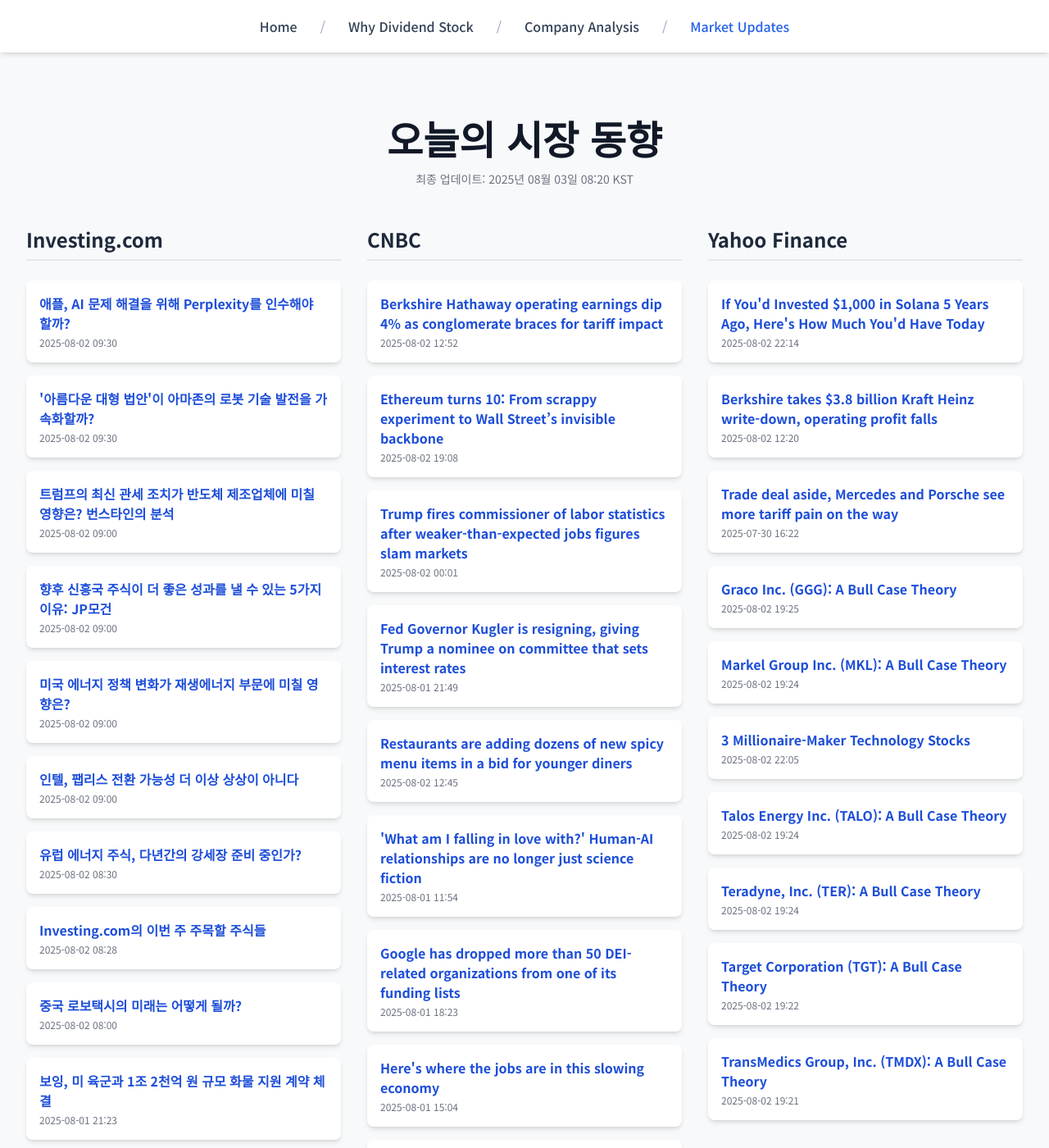
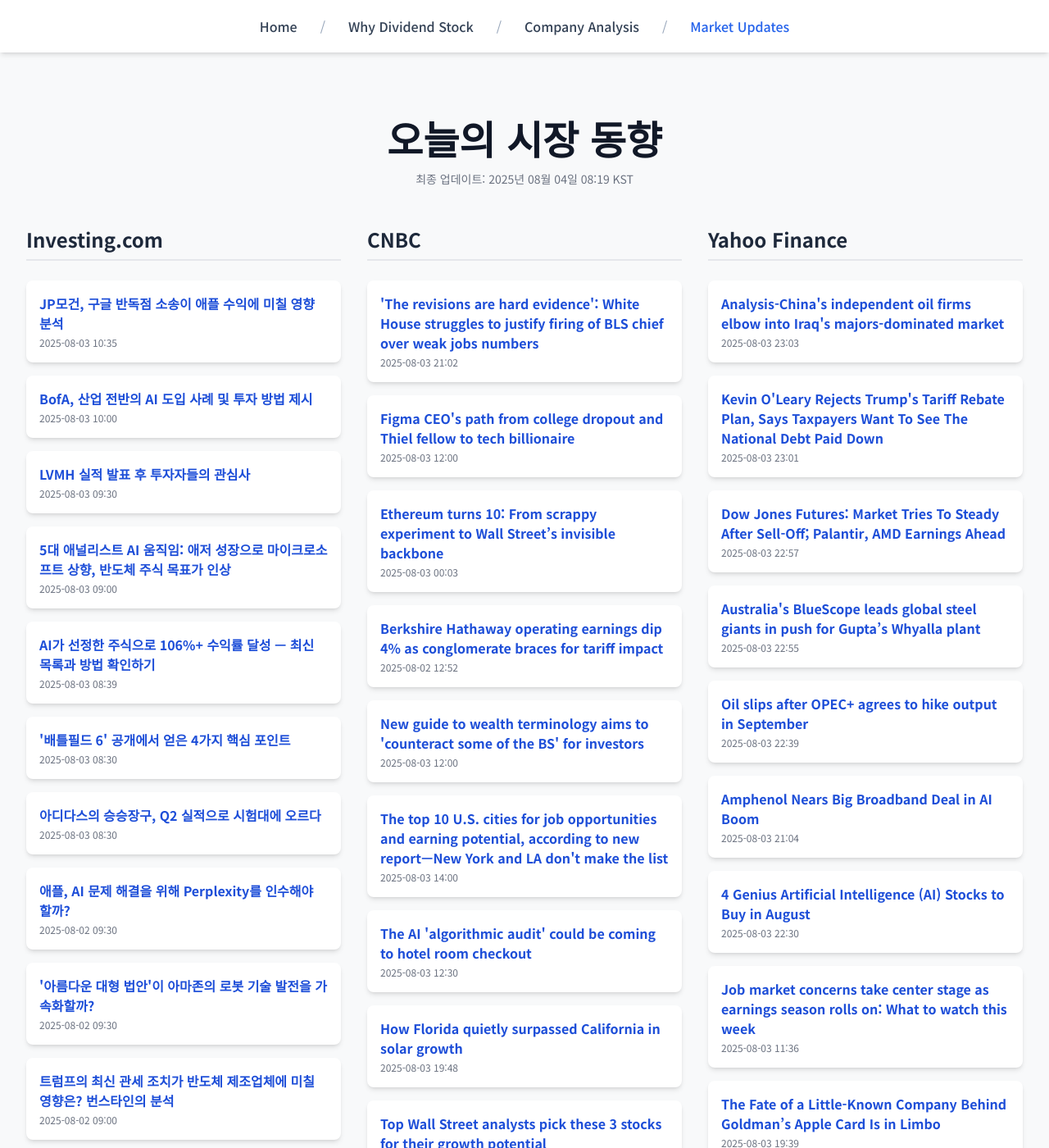
Before and after one commit to Kay-Hwang/my-company-analysis, a Jekyll site: the page built from market-updates.html, in a window 1280 px wide and 1400 px high. Shown: the whole window at 82% size. Built offline with Jekyll 4.4.1, drawn with Linux system fonts in a browser that asks for light colours; nearby versions of some CDN libraries; a script that is not in the unit is left out; some of the changed text lies outside the part shown.

Commit message:
Update daily data

```diff
--- a/_data/latest_data.json
+++ b/_data/latest_data.json
@@ -1,7 +1,49 @@
 {
-  "lastUpdated": "2025년 08월 03일 08:20 KST",
+  "lastUpdated": "2025년 08월 04일 08:19 KST",
   "news": {
     "investing": [
+      {
+        "title": "JP모건, 구글 반독점 소송이 애플 수익에 미칠 영향 분석",
+        "link": "https://kr.investing.com/news/stock-market-news/article-1576035",
+        "pubDate": "2025-08-03 10:35:06",
+        "summary": "JP모건, 구글 반독점 소송이 애플 수익에 미칠 영향 분석"
+      },
+      {
+        "title": "BofA, 산업 전반의 AI 도입 사례 및 투자 방법 제시",
+        "link": "https://kr.investing.com/news/stock-market-news/article-1576033",
+        "pubDate": "2025-08-03 10:00:05",
+        "summary": "BofA, 산업 전반의 AI 도입 사례 및 투자 방법 제시"
+      },
+      {
+        "title": "LVMH 실적 발표 후 투자자들의 관심사",
+        "link": "https://kr.investing.com/news/stock-market-news/article-1576029",
+        "pubDate": "2025-08-03 09:30:04",
+        "summary": "LVMH 실적 발표 후 투자자들의 관심사"
+      },
+      {
+        "title": "5대 애널리스트 AI 움직임: 애저 성장으로 마이크로소프트 상향, 반도체 주식 목표가 인상",
+        "link": "https://kr.investing.com/news/stock-market-news/article-1576026",
+        "pubDate": "2025-08-03 09:00:08",
+        "summary": "5대 애널리스트 AI 움직임: 애저 성장으로 마이크로소프트 상향, 반도체 주식 목표가 인상"
+      },
+      {
+        "title": "AI가 선정한 주식으로 106%+ 수익률 달성 — 최신 목록과 방법 확인하기",
+        "link": "https://kr.investing.com/news/stock-market-news/article-1576023",
+        "pubDate": "2025-08-03 08:39:05",
+        "summary": "AI가 선정한 주식으로 106%+ 수익률 달성 — 최신 목록과 방법 확인하기"
+      },
+      {
+        "title": "'배틀필드 6' 공개에서 얻은 4가지 핵심 포인트",
+        "link": "https://kr.investing.com/news/stock-market-news/article-1576022",
+        "pubDate": "2025-08-03 08:30:11",
+        "summary": "'배틀필드 6' 공개에서 얻은 4가지 핵심 포인트"
+      },
+      {
+        "title": "아디다스의 승승장구, Q2 실적으로 시험대에 오르다",
+        "link": "https://kr.investing.com/news/stock-market-news/article-1576021",
+        "pubDate": "2025-08-03 08:30:09",
+        "summary": "아디다스의 승승장구, Q2 실적으로 시험대에 오르다"
+      },
       {
         "title": "애플, AI 문제 해결을 위해 Perplexity를 인수해야 할까?",
         "link": "https://kr.investing.com/news/stock-market-news/article-1575949",
@@ -19,51 +61,27 @@
         "link": "https://kr.investing.com/news/stock-market-news/article-1575945",
         "pubDate": "2025-08-02 09:00:21",
         "summary": "트럼프의 최신 관세 조치가 반도체 제조업체에 미칠 영향은? 번스타인의 분석"
-      },
-      {
-        "title": "향후 신흥국 주식이 더 좋은 성과를 낼 수 있는 5가지 이유: JP모건",
-        "link": "https://kr.investing.com/news/stock-market-news/article-1575946",
-        "pubDate": "2025-08-02 09:00:19",
-        "summary": "향후 신흥국 주식이 더 좋은 성과를 낼 수 있는 5가지 이유: JP모건"
-      },
-      {
-        "title": "미국 에너지 정책 변화가 재생에너지 부문에 미칠 영향은?",
-        "link": "https://kr.investing.com/news/stock-market-news/article-1575943",
-        "pubDate": "2025-08-02 09:00:14",
-        "summary": "미국 에너지 정책 변화가 재생에너지 부문에 미칠 영향은?"
-      },
-      {
-        "title": "인텔, 팹리스 전환 가능성 더 이상 상상이 아니다",
-        "link": "https://kr.investing.com/news/stock-market-news/article-1575944",
-        "pubDate": "2025-08-02 09:00:07",
-        "summary": "인텔, 팹리스 전환 가능성 더 이상 상상이 아니다"
-      },
-      {
-        "title": "유럽 에너지 주식, 다년간의 강세장 준비 중인가?",
-        "link": "https://kr.investing.com/news/stock-market-news/article-1575941",
-        "pubDate": "2025-08-02 08:30:05",
-        "summary": "유럽 에너지 주식, 다년간의 강세장 준비 중인가?"
-      },
-      {
-        "title": "Investing.com의 이번 주 주목할 주식들",
-        "link": "https://kr.investing.com/news/stock-market-news/article-1575939",
-        "pubDate": "2025-08-02 08:28:32",
-        "summary": "Investing.com의 이번 주 주목할 주식들"
-      },
-      {
-        "title": "중국 로보택시의 미래는 어떻게 될까?",
-        "link": "https://kr.investing.com/news/stock-market-news/article-1575937",
-        "pubDate": "2025-08-02 08:00:09",
-        "summary": "중국 로보택시의 미래는 어떻게 될까?"
-      },
-      {
-        "title": "보잉, 미 육군과 1조 2천억 원 규모 화물 지원 계약 체결",
-        "link": "https://kr.investing.com/news/stock-market-news/article-93CH-1575821",
-        "pubDate": "2025-08-01 21:23:25",
-        "summary": "보잉, 미 육군과 1조 2천억 원 규모 화물 지원 계약 체결"
       }
     ],
     "cnbc": [
+      {
+        "title": "'The revisions are hard evidence': White House struggles to justify firing of BLS chief over weak jobs numbers",
+        "link": "https://www.cnbc.com/2025/08/03/white-house-trump-bls-chief-firing.html",
+        "pubDate": "Sun, 03 Aug 2025 21:02:37 GMT",
+        "summary": "The firing drew backlash from economists and others fearing that such a move will undermine trust in the key economic data in the future."
+      },
+      {
+        "title": "Figma CEO's path from college dropout and Thiel fellow to tech billionaire",
+        "link": "https://www.cnbc.com/2025/08/03/figma-ceo-dylan-fields-path-from-college-dropout-to-billionaire.html",
+        "pubDate": "Sun, 03 Aug 2025 12:00:01 GMT",
+        "summary": "After Figma's first two days of trading on the NYSE, 33-year-old CEO Dylan Field owns a stake worth about $6.6 billion."
+      },
+      {
+        "title": "Ethereum turns 10: From scrappy experiment to Wall Street’s invisible backbone",
+        "link": "https://www.cnbc.com/2025/08/02/ethereum-turns-10-from-scrappy-experiment-to-wall-streets-invisible-backbone.html",
+        "pubDate": "Sun, 03 Aug 2025 00:03:44 GMT",
+        "summary": "Once dismissed as a side project to bitcoin, the blockchain now powers stablecoins, tokenized assets, and the payment rails of major banks."
+      },
       {
         "title": "Berkshire Hathaway operating earnings dip 4% as conglomerate braces for tariff impact",
         "link": "https://www.cnbc.com/2025/08/02/berkshire-hathaway-brk-earnings-q2-2025.html",
@@ -71,120 +89,102 @@
         "summary": "Berkshire's operating profit dipped 4% year over year to $11.16 billion in the second quarter."
       },
       {
-        "title": "Ethereum turns 10: From scrappy experiment to Wall Street’s invisible backbone",
-        "link": "https://www.cnbc.com/2025/08/02/ethereum-turns-10-from-scrappy-experiment-to-wall-streets-invisible-backbone.html",
-        "pubDate": "Sat, 02 Aug 2025 19:08:31 GMT",
-        "summary": "Once dismissed as a side project to bitcoin, the blockchain now powers stablecoins, tokenized assets, and the payment rails of major banks."
+        "title": "New guide to wealth terminology aims to 'counteract some of the BS' for investors",
+        "link": "https://www.cnbc.com/2025/08/03/wealth-terminology-investors.html",
+        "pubDate": "Sun, 03 Aug 2025 12:00:01 GMT",
+        "summary": "Competition for ultra-wealthy investors has grown fierce among private banks, wirehouses, registered investment advisors, private equity firms and boutiques."
       },
       {
-        "title": "Trump fires commissioner of labor statistics after weaker-than-expected jobs figures slam markets",
-        "link": "https://www.cnbc.com/2025/08/01/trump-erika-mcentarfer-jobs-report-fired.html",
-        "pubDate": "Sat, 02 Aug 2025 00:01:47 GMT",
-        "summary": "Trump accused BLS Commissioner Erika McEntarfer of being a political appointee who was manipulating jobs data."
+        "title": "The top 10 U.S. cities for job opportunities and earning potential, according to new report—New York and LA don't make the list",
+        "link": "https://www.cnbc.com/2025/08/03/the-top-10-us-cities-for-job-opportunities-and-earning-potential-according-to-new-report.html",
+        "pubDate": "Sun, 03 Aug 2025 14:00:01 GMT",
+        "summary": "These U.S. cities offer thriving job markets, competitive wages, and affordable living."
+      },
+      {
+        "title": "The AI 'algorithmic audit' could be coming to hotel room checkout",
+        "link": "https://www.cnbc.com/2025/08/03/ai-audit-coming-for-hotel-room-checkout-travel-costs.html",
+        "pubDate": "Sun, 03 Aug 2025 12:30:01 GMT",
+        "summary": "AI is already influencing bills at the car rental counter. Your hotel room charges and dinner check could be next."
+      },
+      {
+        "title": "How Florida quietly surpassed California in solar growth",
+        "link": "https://www.cnbc.com/2025/08/02/how-florida-quietly-surpassed-california-in-solar-growth.html",
+        "pubDate": "Sun, 03 Aug 2025 19:48:10 GMT",
+        "summary": "Florida added more solar than California in 2024, despite no climate mandate. Can the boom last? CNBC visited Babcock Ranch to find out."
+      },
+      {
+        "title": "Top Wall Street analysts pick these 3 stocks for their growth potential",
+        "link": "https://www.cnbc.com/2025/08/03/top-wall-street-analysts-pick-these-3-stocks-for-their-growth-potential.html",
+        "pubDate": "Sun, 03 Aug 2025 12:53:32 GMT",
+        "summary": "TipRanks' analyst ranking service discusses three stocks, including MongoDB and ServiceNow, favored by Wall Street."
       },
       {
         "title": "Fed Governor Kugler is resigning, giving Trump a nominee on committee that sets interest rates",
         "link": "https://www.cnbc.com/2025/08/01/federal-reserve-governor-kugler-part-of-the-committee-that-sets-interest-rates-is-resigning.html",
         "pubDate": "Fri, 01 Aug 2025 21:49:02 GMT",
         "summary": "Her resignation now paves the way for Trump to put his own nominee in for the Board of Governors."
-      },
-      {
-        "title": "Restaurants are adding dozens of new spicy menu items in a bid for younger diners",
-        "link": "https://www.cnbc.com/2025/08/02/restaurants-spicy-menu-items-younger-diners.html",
-        "pubDate": "Sat, 02 Aug 2025 12:45:54 GMT",
-        "summary": "Spicy menu items have gained traction primarily through social media via platforms like TikTok and Instagram."
-      },
-      {
-        "title": "'What am I falling in love with?' Human-AI relationships are no longer just science fiction",
-        "link": "https://www.cnbc.com/2025/08/01/human-ai-relationships-love-nomi.html",
-        "pubDate": "Fri, 01 Aug 2025 11:54:05 GMT",
-        "summary": "Since ChatGPT’s late 2022 launch, everyday people have formed emotional connections to chatbots, describing them as deep friendships and even life partnerships."
-      },
-      {
-        "title": "Google has dropped more than 50 DEI-related organizations from one of its funding lists",
-        "link": "https://www.cnbc.com/2025/08/01/google-dropped-50-dei-groups-from-funding-list-.html",
-        "pubDate": "Fri, 01 Aug 2025 18:23:01 GMT",
-        "summary": "The dropped groups had mission statements that included the words \"diversity, \"equity,\" \"inclusion,\" or \"race,\" \"activism,\" and \"women.\""
-      },
-      {
-        "title": "Here's where the jobs are in this slowing economy",
-        "link": "https://www.cnbc.com/2025/08/01/heres-where-the-jobs-are-in-this-slowing-economy.html",
-        "pubDate": "Fri, 01 Aug 2025 15:04:23 GMT",
-        "summary": "July's much weaker-than-expected job growth was supported primarily by the health-care sector, data from the Bureau of Labor Statistics released Friday shows."
-      },
-      {
-        "title": "How activist Elliott could use its data center know-how to amplify returns at Equinix",
-        "link": "https://www.cnbc.com/2025/08/02/how-activist-elliott-may-use-its-data-center-know-how-to-lift-returns-at-equinix.html",
-        "pubDate": "Sat, 02 Aug 2025 11:09:31 GMT",
-        "summary": "Activist Elliott Investment Management brings a unique expertise on data centers to Equinix."
-      },
-      {
-        "title": "How Florida quietly surpassed California in solar growth",
-        "link": "https://www.cnbc.com/2025/08/02/how-florida-quietly-surpassed-california-in-solar-growth.html",
-        "pubDate": "Sat, 02 Aug 2025 16:00:01 GMT",
-        "summary": "Florida added more solar than California in 2024, despite no climate mandate. Can the boom last? CNBC visited Babcock Ranch to find out."
       }
     ],
     "yahoo": [
       {
-        "title": "If You'd Invested $1,000 in Solana 5 Years Ago, Here's How Much You'd Have Today",
-        "link": "https://finance.yahoo.com/news/youd-invested-1-000-solana-221400727.html",
-        "pubDate": "2025-08-02T22:14:00Z",
-        "summary": "If You'd Invested $1,000 in Solana 5 Years Ago, Here's How Much You'd Have Today"
+        "title": "Analysis-China's independent oil firms elbow into Iraq's majors-dominated market",
+        "link": "https://finance.yahoo.com/news/analysis-chinas-independent-oil-firms-230329424.html",
+        "pubDate": "2025-08-03T23:03:29Z",
+        "summary": "Analysis-China's independent oil firms elbow into Iraq's majors-dominated market"
       },
       {
-        "title": "Berkshire takes $3.8 billion Kraft Heinz write-down, operating profit falls",
-        "link": "https://finance.yahoo.com/news/berkshire-takes-kraft-heinz-writedown-122007987.html",
-        "pubDate": "2025-08-02T12:20:07Z",
-        "summary": "Berkshire takes $3.8 billion Kraft Heinz write-down, operating profit falls"
+        "title": "Kevin O'Leary Rejects Trump's Tariff Rebate Plan, Says Taxpayers Want To See The National Debt Paid Down",
+        "link": "https://finance.yahoo.com/news/kevin-oleary-rejects-trumps-tariff-230119455.html",
+        "pubDate": "2025-08-03T23:01:19Z",
+        "summary": "Kevin O'Leary Rejects Trump's Tariff Rebate Plan, Says Taxpayers Want To See The National Debt Paid Down"
       },
       {
-        "title": "Trade deal aside, Mercedes and Porsche see more tariff pain on the way",
-        "link": "https://finance.yahoo.com/news/trade-deal-aside-mercedes-and-porsche-see-more-tariff-pain-on-the-way-162251235.html",
-        "pubDate": "2025-07-30T16:22:51Z",
-        "summary": "Trade deal aside, Mercedes and Porsche see more tariff pain on the way"
+        "title": "Dow Jones Futures: Market Tries To Steady After Sell-Off; Palantir, AMD Earnings Ahead",
+        "link": "https://www.investors.com/market-trend/stock-market-today/dow-jones-futures-sell-off-palantir-amd-earnings/?src=A00220&yptr=yahoo",
+        "pubDate": "2025-08-03T22:57:46Z",
+        "summary": "Dow Jones Futures: Market Tries To Steady After Sell-Off; Palantir, AMD Earnings Ahead"
       },
       {
-        "title": "Graco Inc. (GGG): A Bull Case Theory",
-        "link": "https://finance.yahoo.com/news/graco-inc-ggg-bull-case-192524550.html",
-        "pubDate": "2025-08-02T19:25:24Z",
-        "summary": "Graco Inc. (GGG): A Bull Case Theory"
+        "title": "Australia's BlueScope leads global steel giants in push for Gupta’s Whyalla plant",
+        "link": "https://finance.yahoo.com/news/australias-bluescope-leads-global-steel-225514975.html",
+        "pubDate": "2025-08-03T22:55:14Z",
+        "summary": "Australia's BlueScope leads global steel giants in push for Gupta’s Whyalla plant"
       },
       {
-        "title": "Markel Group Inc. (MKL): A Bull Case Theory",
-        "link": "https://finance.yahoo.com/news/markel-group-inc-mkl-bull-192458668.html",
-        "pubDate": "2025-08-02T19:24:58Z",
-        "summary": "Markel Group Inc. (MKL): A Bull Case Theory"
+        "title": "Oil slips after OPEC+ agrees to hike output in September",
+        "link": "https://finance.yahoo.com/news/oil-slips-opec-agrees-hike-223952738.html",
+        "pubDate": "2025-08-03T22:39:52Z",
+        "summary": "Oil slips after OPEC+ agrees to hike output in September"
       },
       {
-        "title": "3 Millionaire-Maker Technology Stocks",
-        "link": "https://finance.yahoo.com/news/3-millionaire-maker-technology-stocks-220500296.html",
-        "pubDate": "2025-08-02T22:05:00Z",
-        "summary": "3 Millionaire-Maker Technology Stocks"
+        "title": "Amphenol Nears Big Broadband Deal in AI Boom",
+        "link": "https://www.wsj.com/business/deals/amphenol-nears-big-broadband-deal-in-ai-boom-3909b0df?siteid=yhoof2&yptr=yahoo",
+        "pubDate": "2025-08-03T21:04:00Z",
+        "summary": "Amphenol Nears Big Broadband Deal in AI Boom"
       },
       {
-        "title": "Talos Energy Inc. (TALO): A Bull Case Theory",
-        "link": "https://finance.yahoo.com/news/talos-energy-inc-talo-bull-192444342.html",
-        "pubDate": "2025-08-02T19:24:44Z",
-        "summary": "Talos Energy Inc. (TALO): A Bull Case Theory"
+        "title": "4 Genius Artificial Intelligence (AI) Stocks to Buy in August",
+        "link": "https://finance.yahoo.com/news/4-genius-artificial-intelligence-ai-223000932.html",
+        "pubDate": "2025-08-03T22:30:00Z",
+        "summary": "4 Genius Artificial Intelligence (AI) Stocks to Buy in August"
       },
       {
-        "title": "Teradyne, Inc. (TER): A Bull Case Theory",
-        "link": "https://finance.yahoo.com/news/teradyne-inc-ter-bull-case-192426115.html",
-        "pubDate": "2025-08-02T19:24:26Z",
-        "summary": "Teradyne, Inc. (TER): A Bull Case Theory"
+        "title": "Job market concerns take center stage as earnings season rolls on: What to watch this week",
+        "link": "https://finance.yahoo.com/news/job-market-concerns-take-center-stage-as-earnings-season-rolls-on-what-to-watch-this-week-113608612.html",
+        "pubDate": "2025-08-03T11:36:08Z",
+        "summary": "Job market concerns take center stage as earnings season rolls on: What to watch this week"
       },
       {
-        "title": "Target Corporation (TGT): A Bull Case Theory",
-        "link": "https://finance.yahoo.com/news/target-corporation-tgt-bull-case-192224196.html",
-        "pubDate": "2025-08-02T19:22:24Z",
-        "summary": "Target Corporation (TGT): A Bull Case Theory"
+        "title": "The Fate of a Little-Known Company Behind Goldman’s Apple Card Is in Limbo",
+        "link": "https://www.wsj.com/finance/apple-card-corecard-leland-strange-ff5ac7da?siteid=yhoof2&yptr=yahoo",
+        "pubDate": "2025-08-03T19:39:00Z",
+        "summary": "The Fate of a Little-Known Company Behind Goldman’s Apple Card Is in Limbo"
       },
       {
-        "title": "TransMedics Group, Inc. (TMDX): A Bull Case Theory",
-        "link": "https://finance.yahoo.com/news/transmedics-group-inc-tmdx-bull-192159731.html",
-        "pubDate": "2025-08-02T19:21:59Z",
-        "summary": "TransMedics Group, Inc. (TMDX): A Bull Case Theory"
+        "title": "MercadoLibre, Inc. (MELI): A Bull Case Theory",
+        "link": "https://finance.yahoo.com/news/mercadolibre-inc-meli-bull-case-191706749.html",
+        "pubDate": "2025-08-03T19:17:06Z",
+        "summary": "MercadoLibre, Inc. (MELI): A Bull Case Theory"
       }
     ]
   }
```
